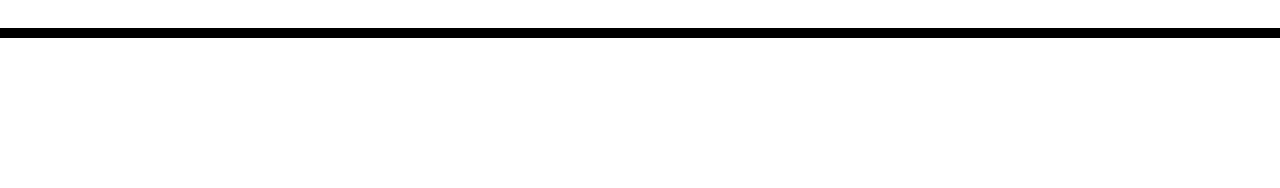
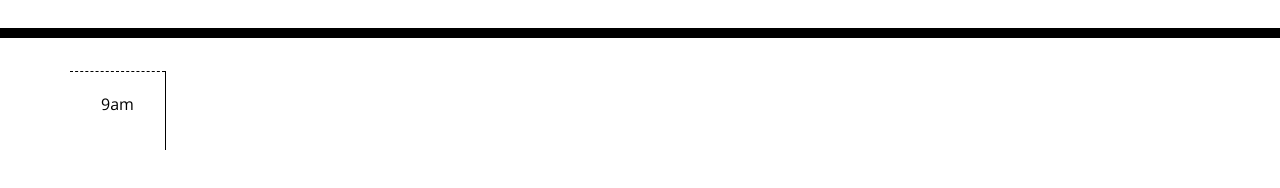
Before and after one commit to tkhobbes43/my-work-day-scheduler, a plain HTML site: page index.html in a window 1280 px wide. Shown: the part 266-454 px from the top of the page. Drawn offline with nearby package versions, Linux system fonts and the light colour scheme.

Commit message:
working on timeblocks for the html

```diff
--- a/index.html
+++ b/index.html
@@ -30,6 +30,13 @@
     </header>
     <div class="container">
       <!-- Timeblocks go here -->
+      <div class="row time-block">
+        <div class="hour col-md-1 pt-4">9am</div>
+        <textarea id="9" class="description col-xs-1 col-sm-8 col-md-10"></textarea>
+
+
+      </div>
+
     </div>
 
     <script src="https://cdnjs.cloudflare.com/ajax/libs/jquery/3.2.1/jquery.min.js"></script>
```
